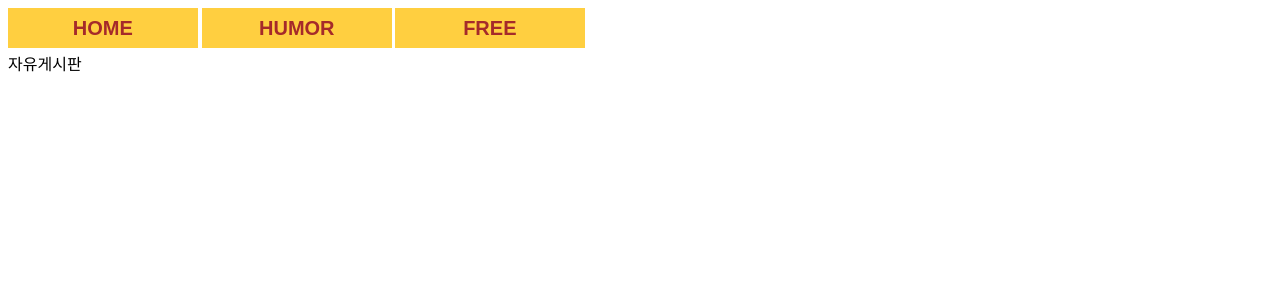
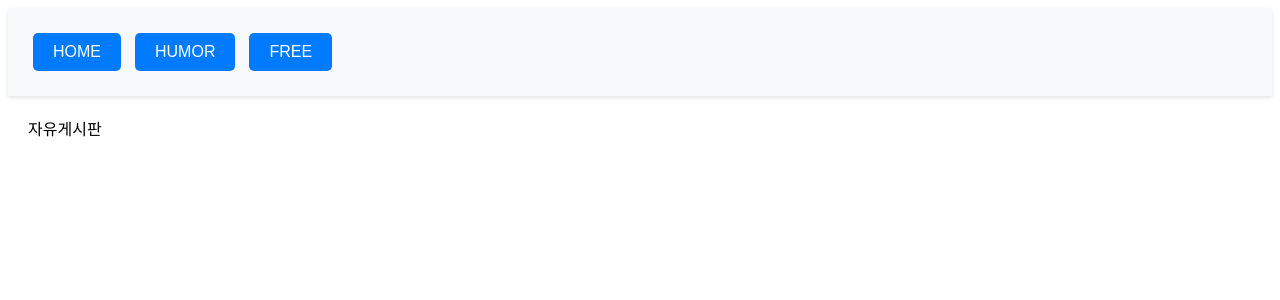
Before and after one commit to DongHyeok12/project1, a React (Create React App) app: page /free in a window 1280 px wide. Shown: the top 300 px of the page. Built offline with nearby package versions, Linux system fonts and the light colour scheme.

Commit message:
:sparkles: Header 설정 및 css 적용

```diff
--- a/src/App.tsx
+++ b/src/App.tsx
@@ -1,21 +1,23 @@
 import React from "react";
 import { BrowserRouter as Router, Routes, Route } from "react-router-dom";
-import Header from "./component/Header";
 import HomePage from "./page";
 import HumorPage from "./page/Humor";
 import FreePage from "./page/Free";
+import HeaderLayout from "./component/HeaderLayout";
 
 function App() {
   return (
     <>
       <Router>
-        <Header />
-        <Routes>
-          <Route path="/" element={<HomePage />} />
-          <Route path="/humor" element={<HumorPage />} />
-          <Route path="/free" element={<FreePage />} />
-        </Routes>
+        <HeaderLayout>
+          <Routes>
+            <Route path="/" element={<HomePage />} />
+            <Route path="/humor" element={<HumorPage />} />
+            <Route path="/free" element={<FreePage />} />
+          </Routes>
+        </HeaderLayout>
       </Router>
+
       {/* <Listbox /> */}
       {/* <Footer /> */}
     </>
--- a/src/component/Header.tsx
+++ b/src/component/Header.tsx
@@ -1,11 +1,13 @@
 import NavBar from "./NavBar";
 import UpButton from "./UpButton";
+import "../styles/styles.css"; // 스타일 시트 임포트
 
-export default function Header() {
+const Header = () => {
   return (
-    <>
+    <div className="header">
       <NavBar />
       <UpButton />
-    </>
+    </div>
   );
-}
+};
+export default Header;
--- /dev/null
+++ b/src/component/HeaderLayout.tsx
@@ -0,0 +1,18 @@
+import React from "react";
+import Header from "./Header";
+import "../styles/styles.css"; // 스타일 시트 임포트
+
+interface HeaderLayoutProps {
+  children: React.ReactNode;
+}
+
+const HeaderLayout = ({ children }: HeaderLayoutProps) => {
+  return (
+    <div className="headerLayout">
+      <Header />
+      <main>{children}</main>
+    </div>
+  );
+};
+
+export default HeaderLayout;
--- a/src/component/NavBar.tsx
+++ b/src/component/NavBar.tsx
@@ -1,8 +1,8 @@
-import "../styles/NavBar.css";
+import React from "react";
+import "../styles/styles.css"; // 스타일 시트 임포트
 
 export default function BtnTest() {
   return (
-    <>
     <div>
       <a href="/">
         <button className="NavBar">HOME</button>
@@ -14,6 +14,5 @@ export default function BtnTest() {
         <button className="NavBar">FREE</button>
       </a>
     </div>
-    </>
   );
 }
--- a/src/component/UpButton.tsx
+++ b/src/component/UpButton.tsx
@@ -1,9 +1,6 @@
+import React from "react";
 import { FloatButton } from "antd";
 
 export default function UpButton() {
-  return (
-    <>
-      <FloatButton.BackTop />
-    </>
-  );
+  return <FloatButton.BackTop />;
 }
--- /dev/null
+++ b/src/styles/styles.css
@@ -0,0 +1,41 @@
+/* styles.css */
+
+/* Header 스타일 */
+.header {
+  background-color: #f8f9fa; /* 배경색 */
+  padding: 20px; /* 패딩 */
+  box-shadow: 0 2px 4px rgba(0, 0, 0, 0.1); /* 그림자 효과 */
+  display: flex;
+  justify-content: space-between; /* 좌우 여백 */
+  align-items: center; /* 수직 중앙 정렬 */
+}
+
+/* HeaderLayout 스타일 */
+.headerLayout {
+  display: flex;
+  flex-direction: column;
+  min-height: 100vh; /* 전체 화면 높이 */
+}
+
+.headerLayout main {
+  flex: 1; /* 남은 공간을 채우도록 */
+  padding: 20px; /* 패딩 */
+}
+
+/* NavBar.css */
+
+.NavBar {
+  background-color: #007bff; /* 버튼 배경색 */
+  color: white; /* 버튼 글자색 */
+  border: none; /* 테두리 없음 */
+  padding: 10px 20px; /* 패딩 */
+  margin: 5px; /* 여백 */
+  font-size: 16px; /* 글자 크기 */
+  border-radius: 5px; /* 둥근 테두리 */
+  cursor: pointer; /* 커서 포인터 */
+  transition: background-color 0.3s ease; /* 배경색 전환 효과 */
+}
+
+.NavBar:hover {
+  background-color: #0056b3; /* 호버시 배경색 */
+}
```
Also changed, not shown: tsconfig.json (+9 -8 lines). Lines whose indentation alone changed are shown as unchanged.
